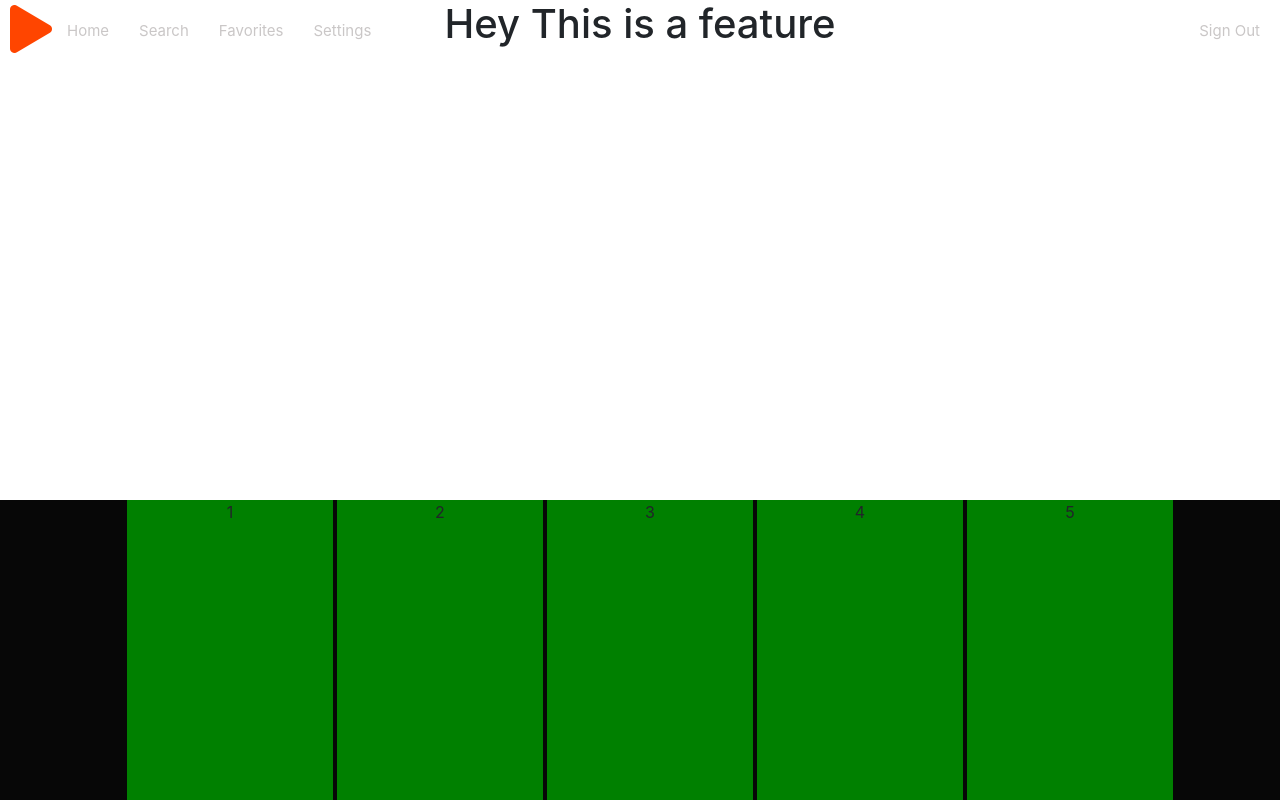
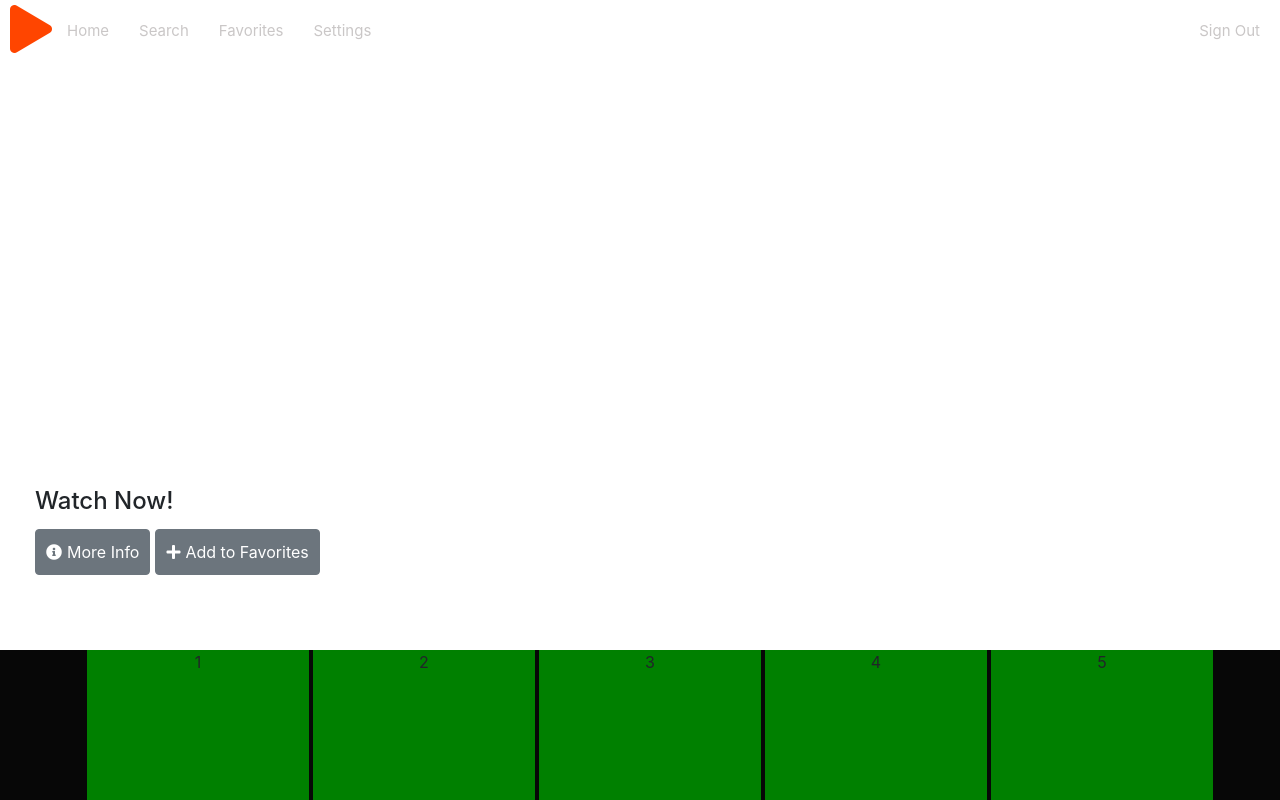
Before and after one commit to MBarbone/videoApp, a React (Create React App) app: page / in a window 1280 px wide. Shown: the top 800 px of the page. Built offline with nearby package versions, Linux system fonts and the light colour scheme.

Commit message:
Solid draft for hero. Slider testing

```diff
--- a/src/components/Slider/style.css
+++ b/src/components/Slider/style.css
@@ -1,6 +1,6 @@
 .slider-container {
   display: flex;
-  padding: 0 55px;
+  /* padding: 0 55px; */
 }
 
 .slider-container:hover .item {
--- a/src/components/hero/index.js
+++ b/src/components/hero/index.js
@@ -3,8 +3,18 @@ import "./style.css";
 
 function Hero(props) {
   return (
-    <div className="hero text-center">
-      <h1>Hey This is a feature</h1>
+    <div className="hero">
+      <div className="hero-btn-container">
+        <h4>Watch Now!</h4>
+        <button className="btn btn-secondary hero-btn">
+          <i className="fas fa-info-circle" />
+          More Info
+        </button>
+        <button className="btn btn-secondary hero-btn">
+          <i className="fas fa-plus" />
+          Add to Favorites
+        </button>
+      </div>
     </div>
   );
 }
--- a/src/components/hero/style.css
+++ b/src/components/hero/style.css
@@ -1,5 +1,5 @@
 .hero {
-  height: 500px;
+  height: 650px;
   width: auto;
   background-size: cover;
   background-position: center;
@@ -7,3 +7,19 @@
   top: 0;
   background-color: white;
 }
+
+.hero-btn-container {
+  position: absolute;
+  left: 35px;
+  bottom: 70px;
+}
+
+.hero-btn {
+  padding: 10px;
+  margin: 5px 5px 5px 0;
+}
+
+.fa-plus,
+.fa-info-circle {
+  margin-right: 5px;
+}
```
